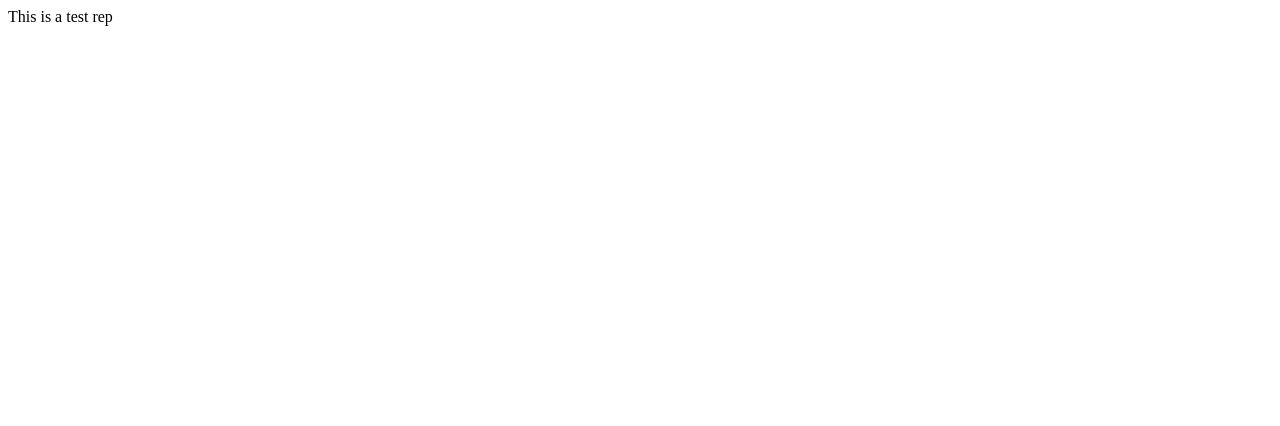
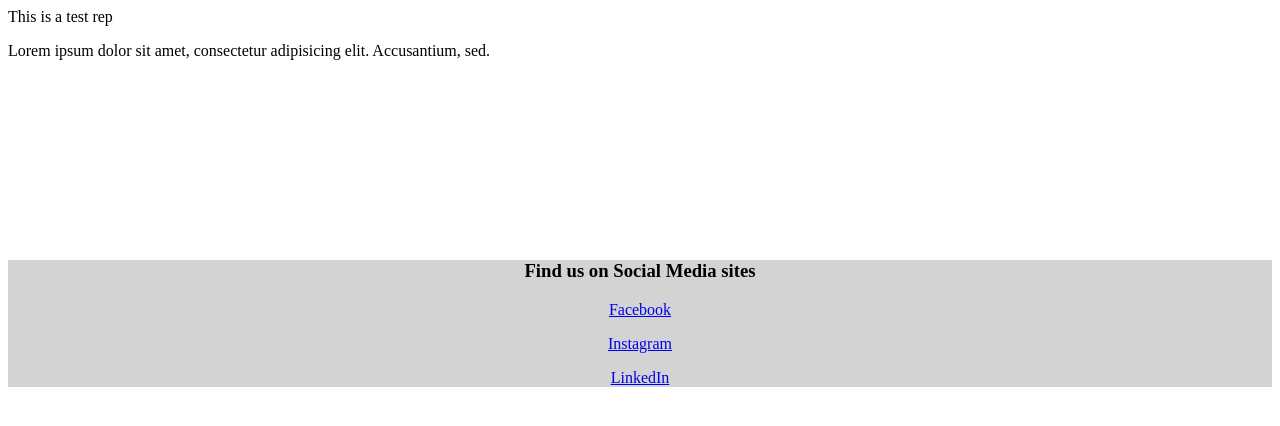
Before and after one commit to tanyaramesh/LearnGit424, a plain HTML site: page index.html in a window 1280 px wide. Drawn offline with Linux system fonts and the light colour scheme.

Commit message:
finished the footer

```diff
--- a/index.html
+++ b/index.html
@@ -14,11 +14,17 @@
 
     <div id="main">
         <p>This is a test rep</p>
+        <p>Lorem ipsum dolor sit amet, consectetur adipisicing elit. Accusantium, sed.</p>
+
         <!-- TODO - ADD MORE CONTENT -->
     </div>
 
-    <div id="footer">
+    <div id="footer" style="text-align:center; background-color:lightgrey; margin-top:200px;">
         <!-- footer content will be here -->
+        <h3>Find us on Social Media sites</h3>
+        <p><a href="http://www.facebook.com">Facebook</a></p>
+        <p><a href="http://www.instagram.com">Instagram</a></p>
+        <p><a href="http://www.linkedin.com">LinkedIn</a></p>
     </div>
 
 </body>
```
